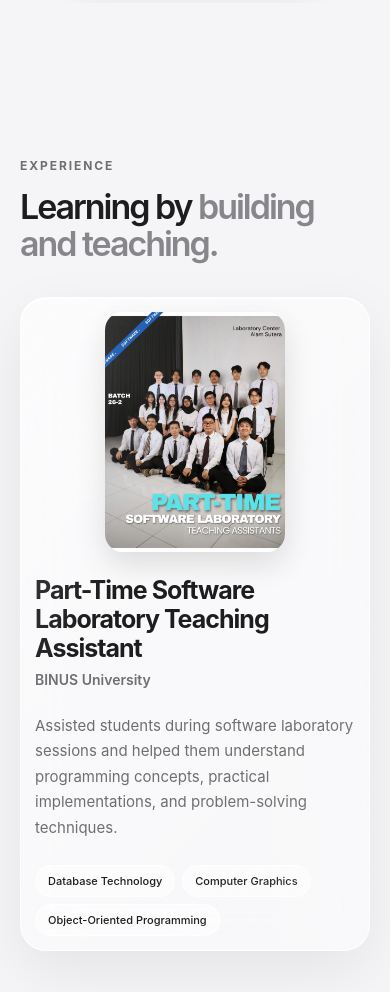
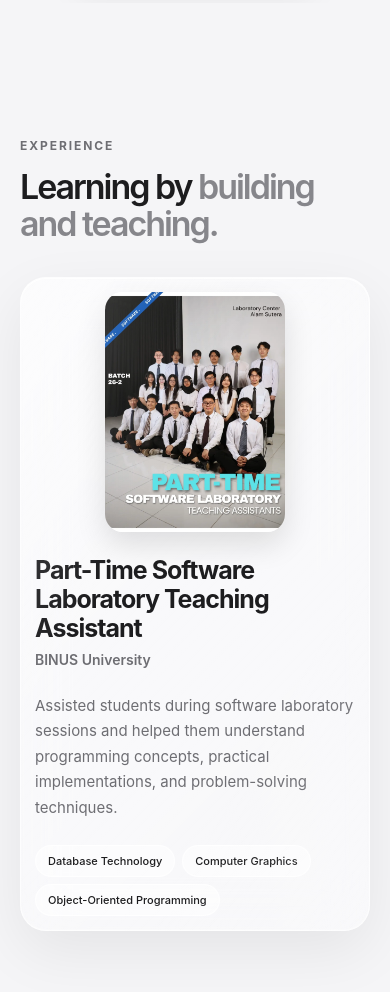
Before and after one commit to BrayenAP/MyPortfolio, a React (Vite) app: page / in a window 390 px wide. Shown: the part 2660-3652 px from the top of the page. Built offline with nearby package versions, Linux system fonts and the light colour scheme.

Commit message:
Update index.css

```diff
--- a/src/index.css
+++ b/src/index.css
@@ -3120,3 +3120,10 @@ body.dark-mode .hero-actions .glass-button.primary {
     flex-shrink: 0;
   }
 }
+
+/* Experience mobile positioning */
+@media (max-width: 700px) {
+  .experience-section .container {
+    transform: translateY(-20px);
+  }
+}
```
